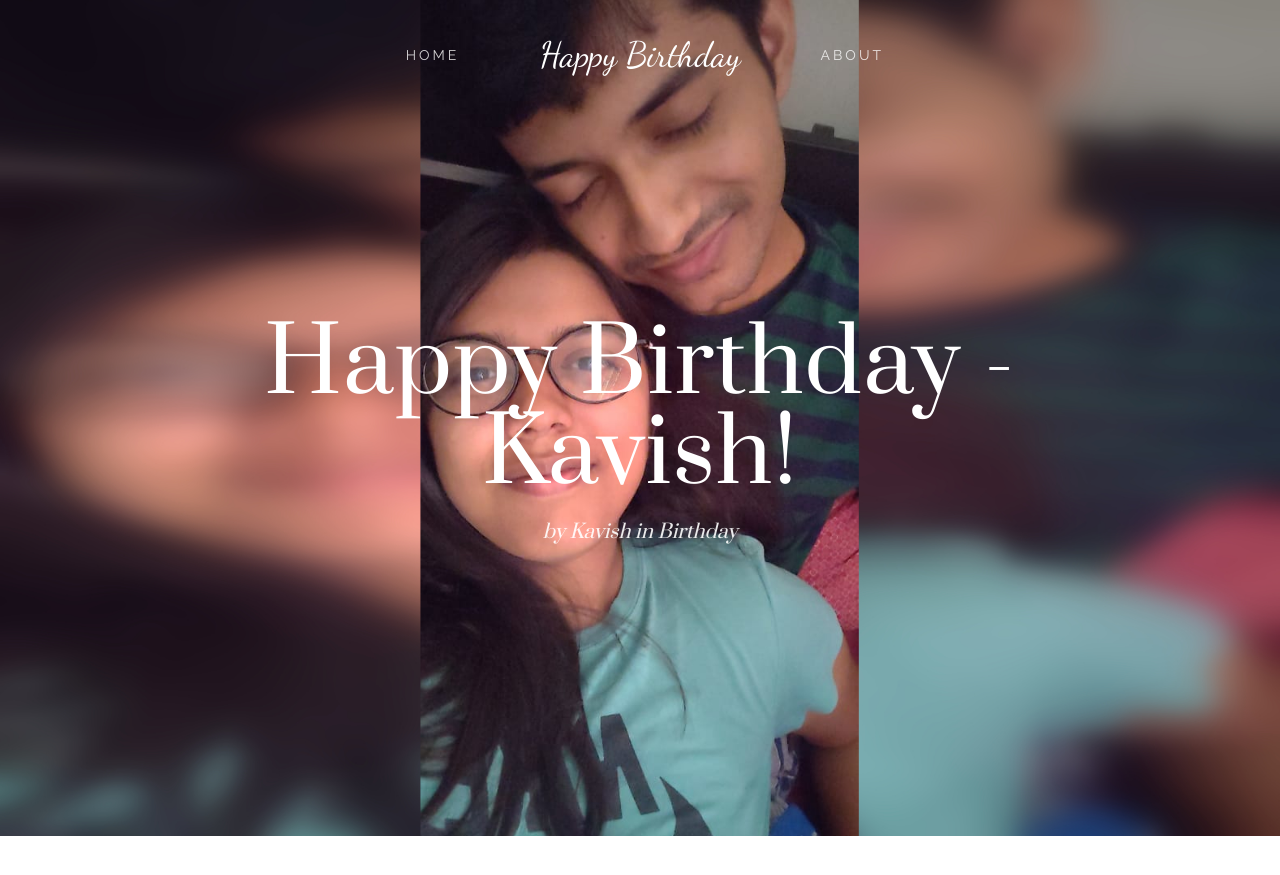
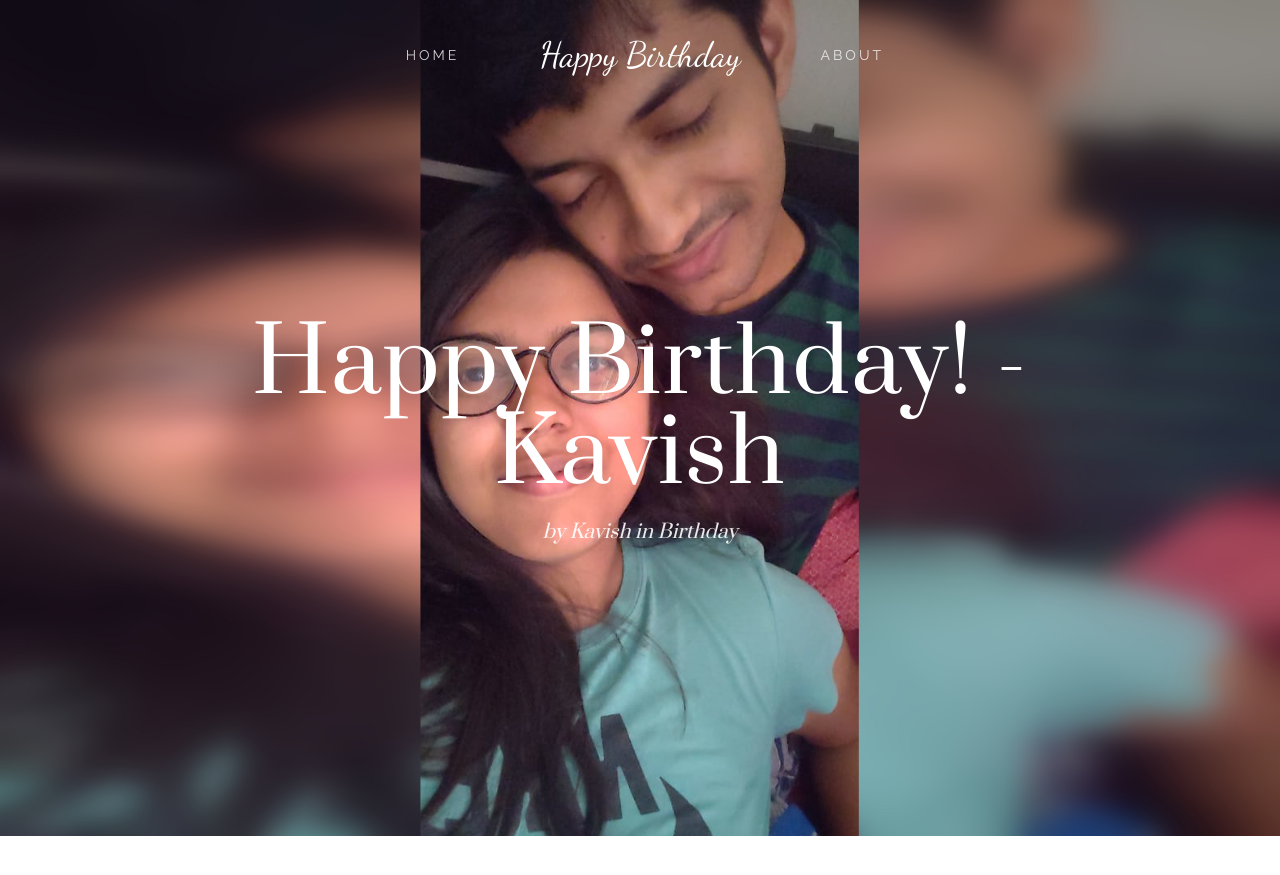
Before and after one commit to HappyBirthdayVaars/2019, a Jekyll site: the page built from _posts/2019-05-05-kavish.md, in a window 1280 px wide and 900 px high. Shown: the top 875 px of the window. Built offline with Jekyll 4.4.1, drawn with Linux system fonts in a browser that asks for light colours.

```diff
--- a/_posts/2019-05-05-kavish.md
+++ b/_posts/2019-05-05-kavish.md
@@ -1,6 +1,6 @@
 ---
 layout: post
-title: Happy Birthday - Kavish!
+title: Happy Birthday! - Kavish
 author: Kavish
 categories: [Birthday]
 header:
```
